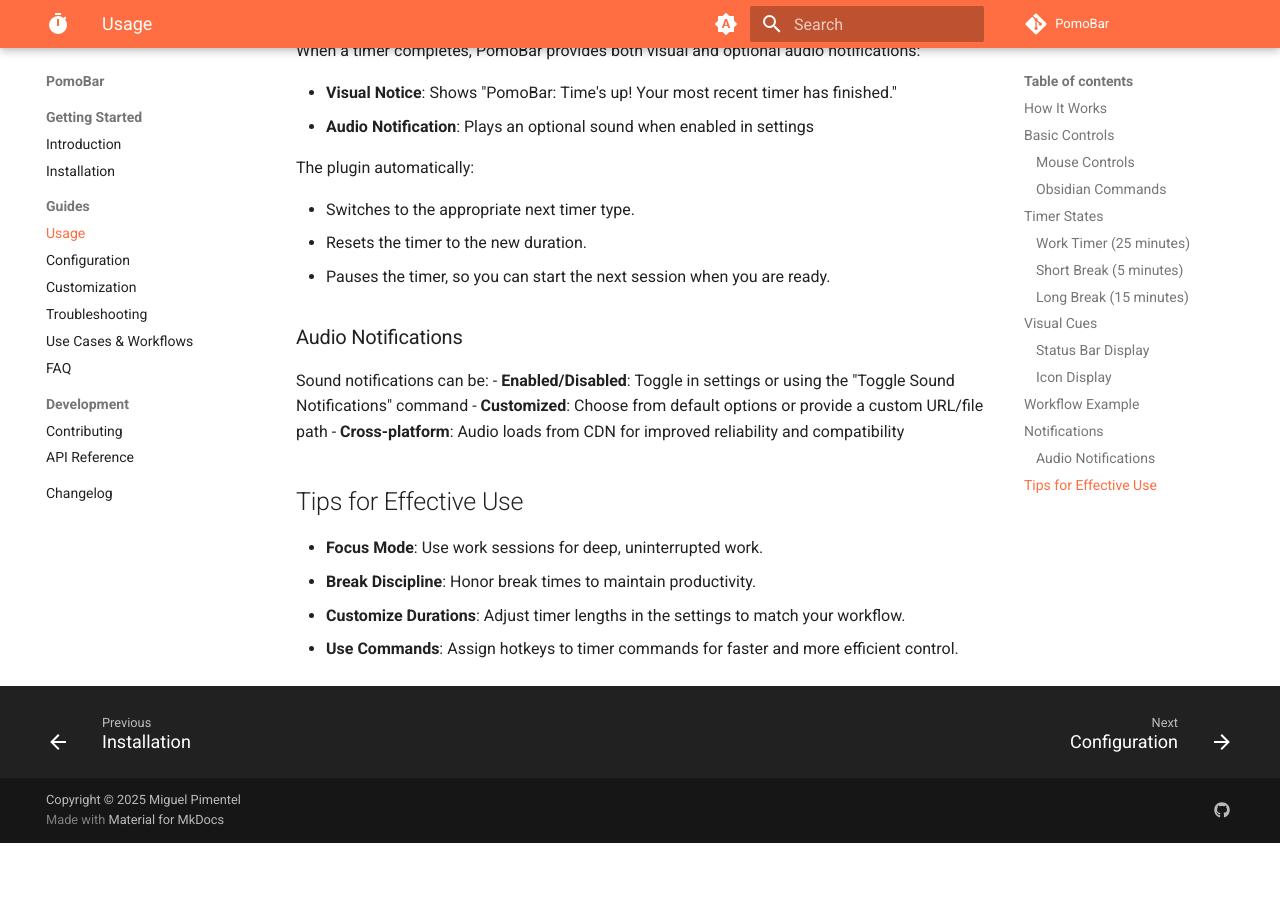
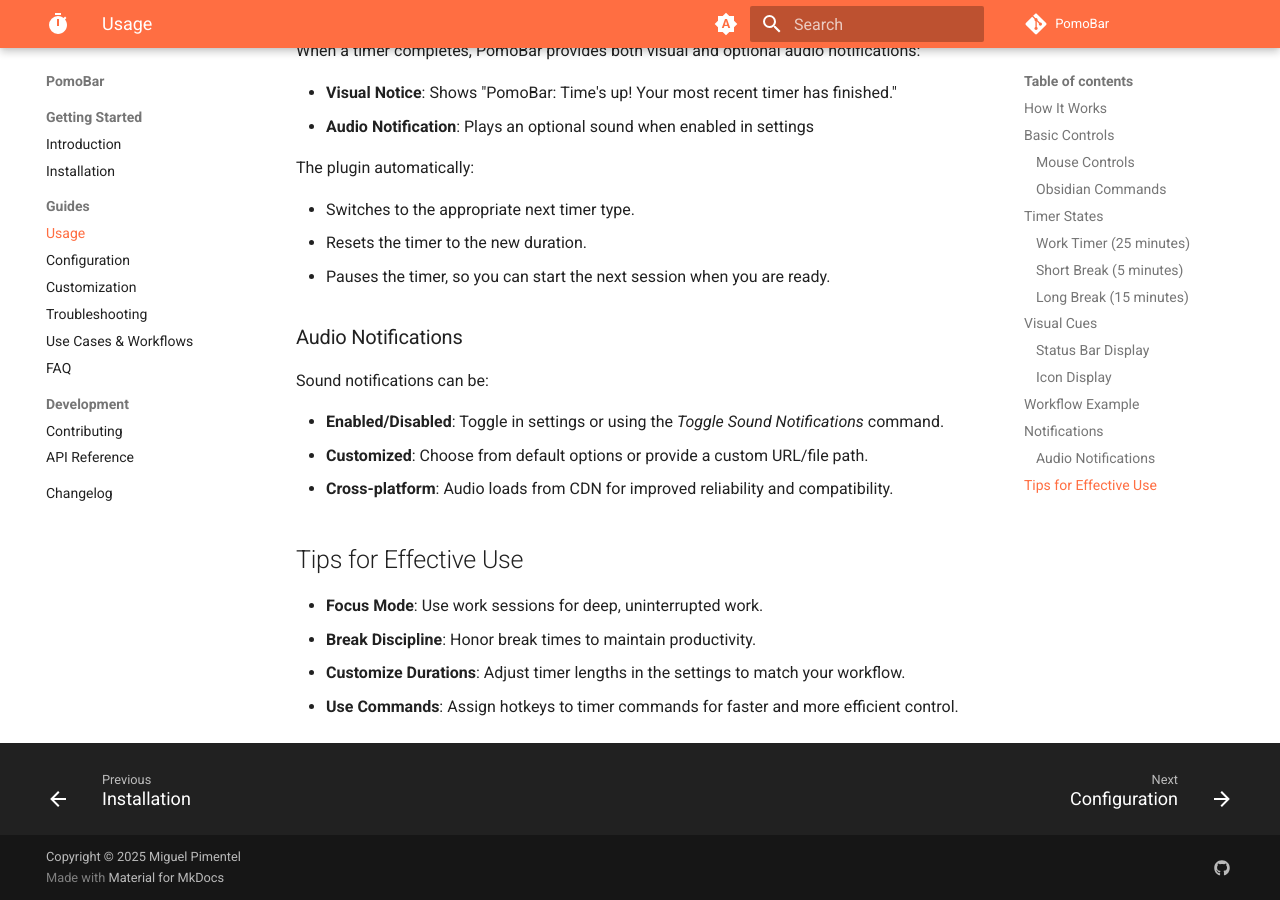
Before and after one commit to semanticdata/obsidian-pomodoro, an MkDocs documentation site: the page built from docs/usage.md, in a window 1280 px wide and 900 px high, scrolled down 3064 px. Built offline with MkDocs 1.6.1 and Material for MkDocs 9.7.7, drawn with Linux system fonts in a browser that asks for light colours; comment, search, counter and statistics services are not loaded; before the commit the page ends 3907 px from its top, so only the background shows below that.

Commit message:
fix typography error

```diff
--- a/docs/usage.md
+++ b/docs/usage.md
@@ -105,9 +105,10 @@ The plugin automatically:
 ### Audio Notifications
 
 Sound notifications can be:
-- **Enabled/Disabled**: Toggle in settings or using the "Toggle Sound Notifications" command
-- **Customized**: Choose from default options or provide a custom URL/file path
-- **Cross-platform**: Audio loads from CDN for improved reliability and compatibility
+
+- **Enabled/Disabled**: Toggle in settings or using the *Toggle Sound Notifications* command.
+- **Customized**: Choose from default options or provide a custom URL/file path.
+- **Cross-platform**: Audio loads from CDN for improved reliability and compatibility.
 
 ## Tips for Effective Use
 
```
